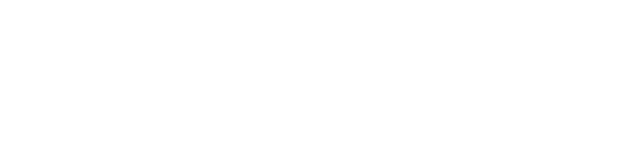
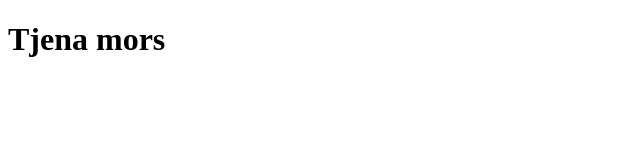
Before and after one commit to fiskpappa/gik339-27-projekt, a plain HTML site: page client/index.html in a window 1280 px wide. Shown: the whole page, without its empty margins (0-640 px from the left). Drawn offline with Linux system fonts and the light colour scheme.

Commit message:
testing testing

```diff
--- a/client/index.html
+++ b/client/index.html
@@ -4,6 +4,7 @@
     <meta charset="UTF-8">
     <meta name="viewport" content="width=device-width, initial-scale=1.0">
     <title>Projekt - Grupp 27</title>
+    <h1> Tjena mors </h1>
 </head>
 <body>
 
```
